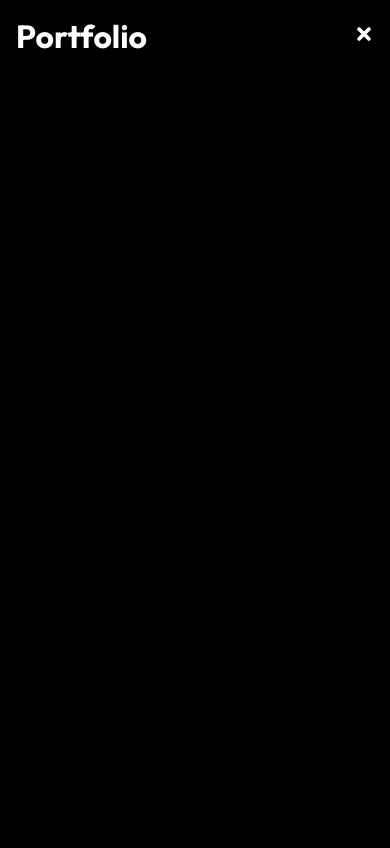
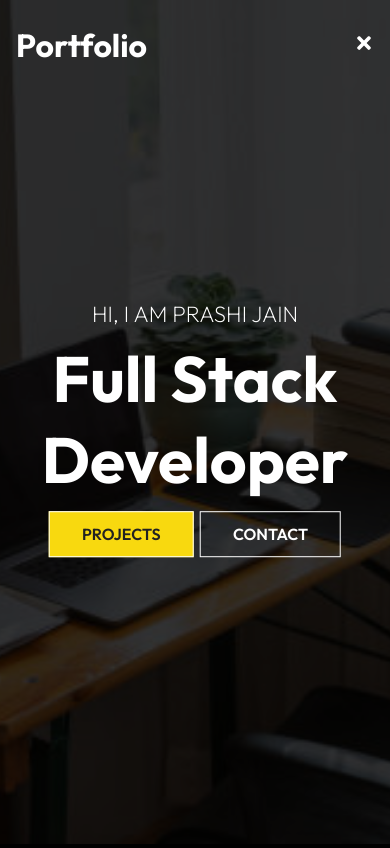
Before and after one commit to prashijain/portfolio, a React (Create React App) app: page / in a window 390 px wide. Built offline with nearby package versions, Linux system fonts and the light colour scheme.

Commit message:
Created title component and made it responsive

```diff
--- a/src/components/HeroImg.js
+++ b/src/components/HeroImg.js
@@ -1,13 +1,25 @@
 import "./HeroImgStyles.css";
-
+import IntroImg from "../assets/intro-bg.jpeg";
 import React from 'react'
+import {Link} from "react-router-dom";
 
 const HeroImg = () => {
   return (
     <div className="hero">
     <div className="mask">
+<img src={IntroImg} alt="IntroImg" className="intro-img" />
 
-
+    </div>
+    <div className="content">
+        <p>HI, I am Prashi Jain</p>
+        <h1>Full Stack Developer</h1>
+        <div>
+            <Link to ="/project"
+            className="btn">Projects</Link>
+               <Link to ="/contact"
+            className="btn btn-light">
+                Contact</Link>
+        </div>
     </div>
     </div>
   )
--- a/src/components/HeroImgStyles.css
+++ b/src/components/HeroImgStyles.css
@@ -0,0 +1,60 @@
+.mask
+{
+    width:100%;
+    height: 100vh;
+    position: relative;
+}
+.intro-img
+{
+    width: 100%;
+    height: 100%;
+    background-size: cover;
+    background-position: center;
+    object-fit: cover;
+}
+.mask::after{
+    content: "";
+    width:100%;
+    height:100%;
+    position: absolute;
+    top:0;
+    left:0;
+    background-color: #000;
+    opacity: 0.8;
+}
+.hero
+{
+    height: 100%;
+    width: 100%;
+}
+.hero .content
+{
+    position: absolute;
+    transform: translate(-50%,-50%);
+    top :50%;
+    left:50%;
+    text-align: center;
+}
+.hero .content h1{
+    font-size: 4rem;
+    padding: 0.6rem 0 1.5rem;
+}
+.hero .content p{
+font-size: 1.4rem;
+font-weight: 200;
+text-transform: uppercase;
+}
+.content .btn
+{
+    margin: 1rem 0.2rem;
+}
+
+@media screen and(max-width: 640px)
+{
+    .hero .content h1{
+        font-size: 3rem;
+    }
+    .hero .content p{
+    font-size: 1.4rem;
+    }
+}
--- a/src/components/Navbar.js
+++ b/src/components/Navbar.js
@@ -6,8 +6,23 @@
 const  Navbar= () => {
     const[click,setClick] = useState(false);
     const handleClick = () => setClick(!click);
+    const[color,setColor] = useState(false);
+    const changeColor =() =>
+    {
+        if(window.scrollY >= 100)
+        {
+           setColor(true)
+        }
+        else{
+            setColor(false);
+        }
+    };
+
+window.addEventListener("scroll",changeColor);
+
   return (
-    <div className="header">
+    <div className={color ? "header header-bg" :
+    "header"}>
     <Link to="/">
     <h1>Portfolio</h1>
     </Link>
--- a/src/components/NavbarStyles.css
+++ b/src/components/NavbarStyles.css
@@ -4,6 +4,15 @@
     justify-content: space-between;
     align-items: center;
     padding: 1rem;
+    position: fixed;
+    width: 100%;
+    height: 90px;
+    z-index: 10;
+}
+.header-bg
+{
+background-color: rgba(0,0,0,0.85);
+transition: 0.5s;
 }
 .nav-menu
 {
```
Also changed, not shown: src/assets/intro-bg.jpeg (added).
